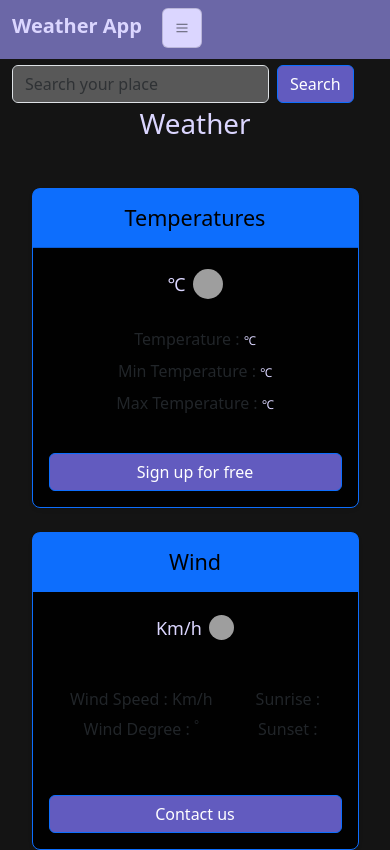
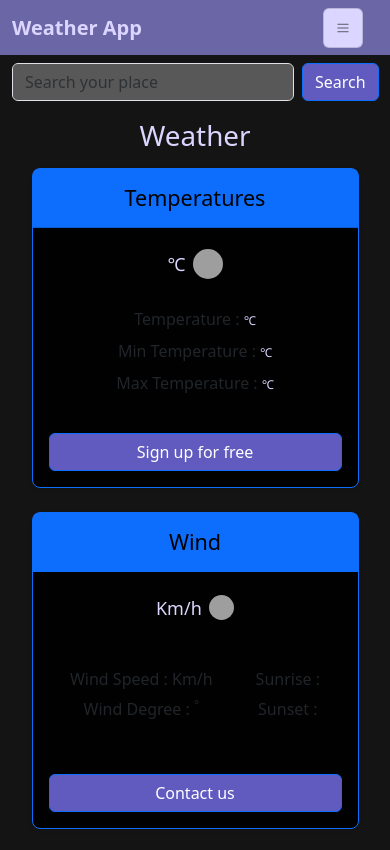
Before and after one commit to PatelGarv/AnyAddWeather.github.io, a plain HTML site: page index.html in a window 390 px wide. Shown: the top 850 px of the page. Drawn offline with nearby package versions, Linux system fonts and the light colour scheme; no server answers; grey boxes are pictures that could not be loaded.

Commit message:
Update style.css

```diff
--- a/style.css
+++ b/style.css
@@ -1,3 +1,8 @@
+.my-5 {
+    margin-top: 4rem!important;
+    margin-bottom: 1rem!important;
+}
+
 *{
     box-sizing: border-box;
 }
@@ -42,9 +47,13 @@ body #displayWeather {
 
 nav{
     z-index: 2;
-    height: 7vh;
+    height: 55px;
         background-color:rgb(219, 214, 255);
 
+}
+
+.weather-nav-cont{
+    display: flex;
 }
 
 .navbar-brand {
@@ -56,18 +65,29 @@ nav{
     color: black !important;
 }
 
-.btn:hover {
-    color: var(--bs-btn-hover-color);
-    background-color: #192c8769;
-    border-color: var(--bs-btn-hover-border-color);
-}
+@media screen and (max-width:523px) {
 
-@media screen and (max-width:477px) {
+    .weather-nav-cont{
+        width: 100vw;
+        justify-content: space-between;
+    }
+
+    .navbar-toggler {
+        transform: translateX(-15px);
+    }
+
+    .d-flex{
+        width: 100vw;
+        display:flex;
+        justify-content: space-around;
+    }
     .searchbar-n-btn{
-        margin-top: 17px;
+        width: 94vw;
+        display:flex;
+        justify-content: center;
+        margin-top: 15px;
     }
 }
-
 @media screen and (max-width:920px) {
     table{
         display: none;
@@ -75,6 +95,13 @@ nav{
     #table_title{
         display: none;
     }
+}
+
+
+.btn:hover {
+    color: var(--bs-btn-hover-color);
+    background-color: #192c8769;
+    border-color: var(--bs-btn-hover-border-color);
 }
 
 .form-control {
@@ -118,10 +145,19 @@ nav{
     background-color: rgba(160, 153, 255, 0.626)!important;
 }
 
+.container-fluid{
+    width: 100vw;
+    display: flex;
+    justify-content: space-around;
+}
+
 @media screen and (max-width:990px) {
+
+
+
     .navbar-collapse {
         width: 99vw;
-        padding: 1vw 1vh;
+        padding: 1vw 1vw;
         background-color: rgb(219, 214, 255);
         border-radius: 10px;
     }
```
